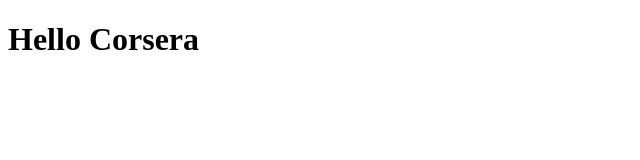
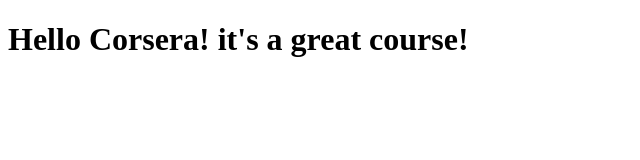
Before and after one commit to IanParker3/Coursera, a plain HTML site: page site/index.html in a window 1280 px wide. Shown: the whole page, without its empty margins (0-640 px from the left). Drawn offline with Linux system fonts and the light colour scheme.

Commit message:
Small addition to our page content

```diff
--- a/site/index.html
+++ b/site/index.html
@@ -4,6 +4,6 @@
 	<title>Hello Coursera</title>
 </head>
 <body>
-<h1>Hello Corsera</h1>
+<h1>Hello Corsera! it's a great course!</h1>
 </body>
 </html>
```
